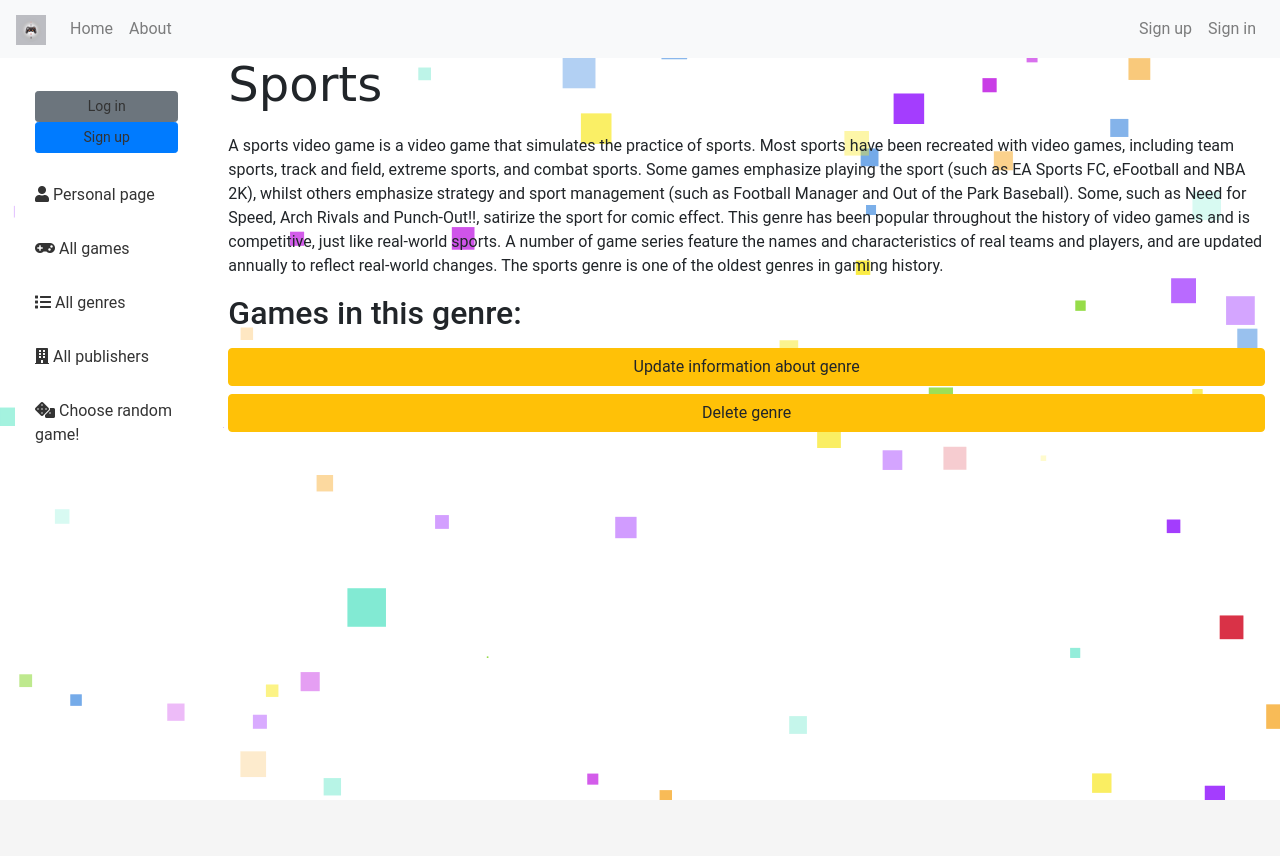
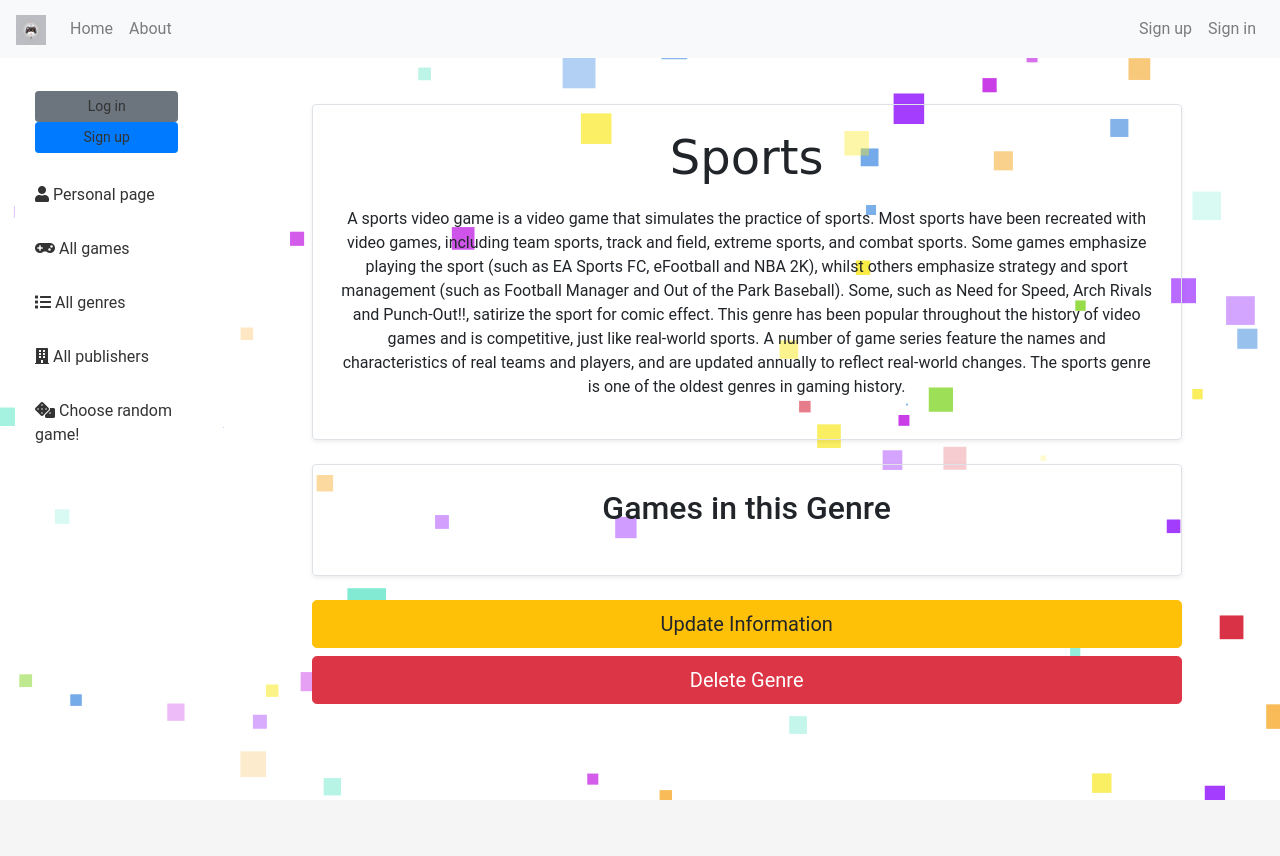
Before and after one commit to BornToLivee/game-hub, a Django app: page /ganres/9/ in a window 1280 px wide. Run offline with Django 5.2, Linux system fonts and the light colour scheme; data comes from the database, SQL or seed files in the repository; parts of the project's set-up code (start-up, migrations or seed data) failed here and were passed over; some libraries are stand-ins or nearby versions.

Commit message:
refactor genre detail page & refactor player model by adding date_of_birth instead of age

```diff
--- a/templates/game/genre_detail.html
+++ b/templates/game/genre_detail.html
@@ -1,17 +1,32 @@
 {% extends "base.html" %}
 
 {% block content %}
-  <h1>{{ object.name }}</h1>
-  <p>{{ object.description }}</p>
+  <div class="container mt-5">
+    <div class="genre-info p-4 border rounded shadow-sm mb-4">
+      <h1 class="text-center">{{ object.name }}</h1>
+      <p class="text-center">{{ object.description }}</p>
+    </div>
 
-  <h2>Games in this genre:</h2>
-  <ul>
-    {% for game in games %}
-      <li>
-        <a href="{% url 'game:game-detail' pk=game.pk %}">{{ game.title }}</a>
-      </li>
-    {% endfor %}
-  </ul>
-  <a href="{% url 'game:genre-update' pk=genre.id %}" class="btn btn-warning btn-block btn-animated">Update information about genre</a>
-  <a href="{% url 'game:genre-delete' pk=genre.id %}" class="btn btn-warning btn-block btn-animated">Delete genre</a>
+    <div class="games-list p-4 border rounded shadow-sm mb-4">
+      <h2 class="text-center mb-4">Games in this Genre</h2>
+      <div class="row">
+        {% for game in games %}
+          <div class="col-md-6 mb-4">
+            <a href="{% url 'game:game-detail' pk=game.pk %}" class="game-link">
+              <div class="game-box p-4 border rounded shadow-sm text-center">
+                <h4>{{ game.title }}</h4>
+              </div>
+            </a>
+          </div>
+        {% endfor %}
+      </div>
+    </div>
+
+    <div class="text-center">
+      <a href="{% url 'game:genre-update' pk=genre.id %}" class="btn btn-warning btn-lg btn-block mb-2 btn-animated">Update
+        Information</a>
+      <a href="{% url 'game:genre-delete' pk=genre.id %}" class="btn btn-danger btn-lg btn-block btn-animated">Delete
+        Genre</a>
+    </div>
+  </div>
 {% endblock %}
```
Also changed, not shown: templates/includes/pagination.html (+24 -3 lines), game/migrations/0004_remove_player_age_player_date_of_birth.py (added), game/migrations/0005_alter_genre_image.py (added), game/migrations/0006_alter_genre_image.py.
